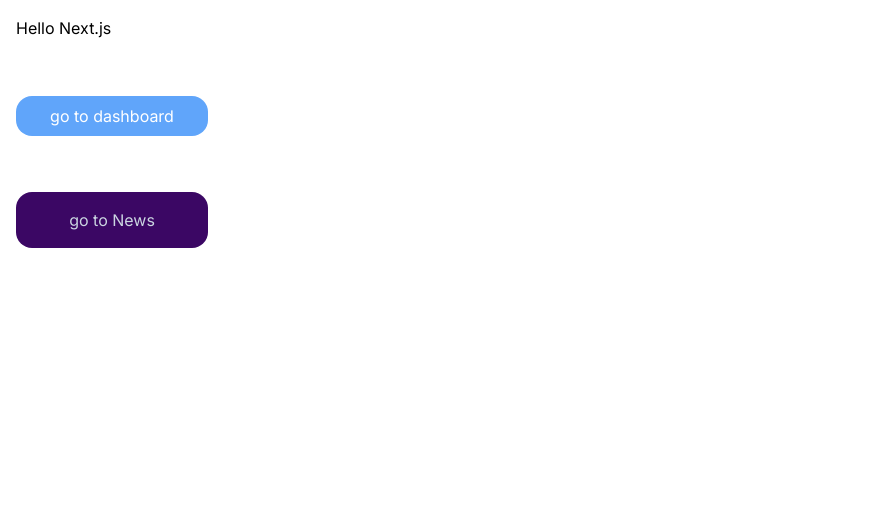
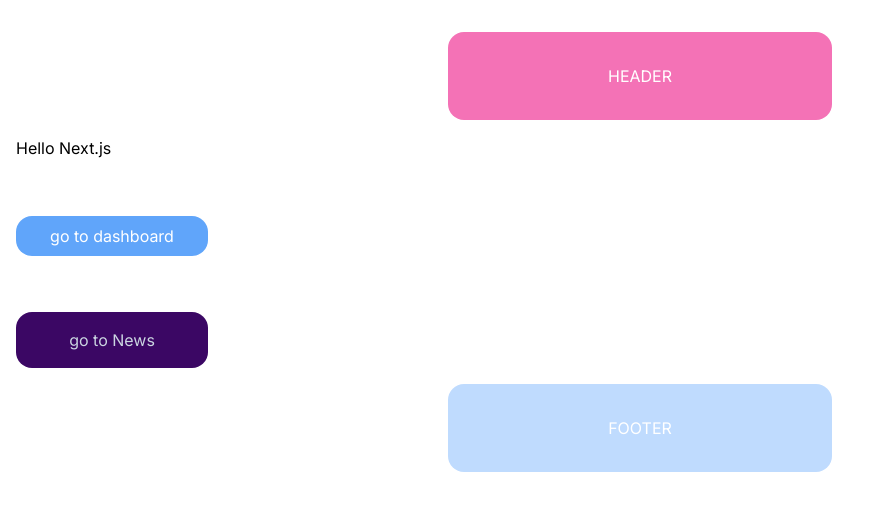
Before and after one commit to parisaMontakhab/NextLearning, a Next.js app: page / in a window 1280 px wide. Shown: the top 510 px of the page, without its empty margins (0-879 px from the left). Built offline with nearby package versions, Linux system fonts and the light colour scheme.

Commit message:
feat: add Header and Footer in Layout main

```diff
--- a/src/app/layout.tsx
+++ b/src/app/layout.tsx
@@ -16,8 +16,32 @@ export default function RootLayout({
 }>) {
   return (
     <html lang="en">
-      <body className={inter.className}>{children}</body>
+      <body className={inter.className}>
+        <Header/>
+
+        <main> {children}</main>
+
+         <Footer/>
+
+       </body>
 
     </html>
   );
 }
+
+
+function Header(){
+  return(
+    <div>
+      <h1 className="w-96 bg-pink-400 text-white rounded-2xl text-center m-auto p-8 mt-8"> HEADER</h1>
+    </div>
+  )
+}
+
+function Footer(){
+  return(
+    <div>
+      <h1 className="w-96 bg-blue-200 text-white rounded-2xl text-center m-auto p-8 "> FOOTER</h1>
+    </div>
+  )
+}
```
